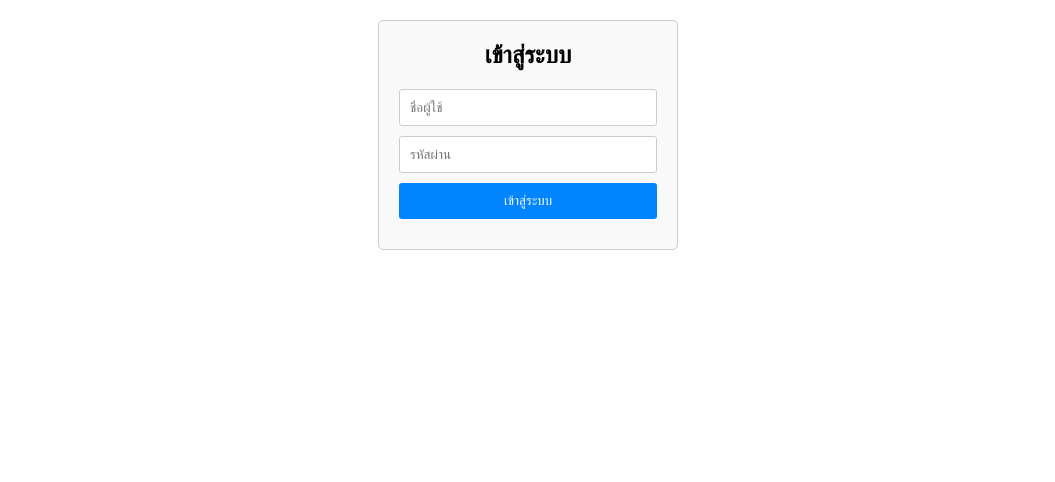
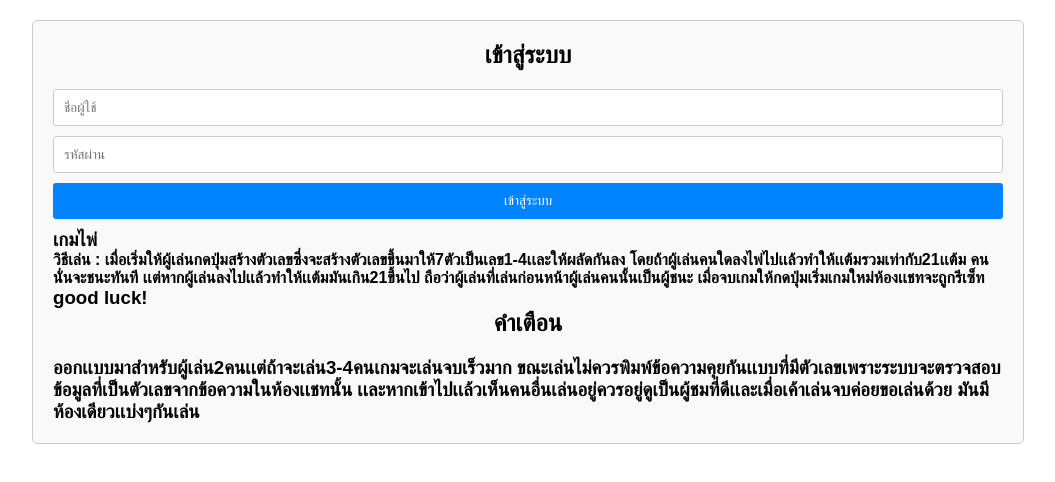
Before and after one commit to pp300950/cardgame2player, a plain HTML site: page index.html in a window 1280 px wide. Shown: the whole page, without its empty margins (112-1167 px from the left). Drawn offline with Linux system fonts and the light colour scheme; no server answers.

Commit message:
cardgame2player

```diff
--- a/index.html
+++ b/index.html
@@ -152,7 +152,7 @@
 
         /* CSS สำหรับหน้าล็อกอิน */
         .login-form {
-            width: 300px;
+            width: 80%;
             margin: auto auto;
             padding: 20px;
             border: 1px solid #ccc;
@@ -207,7 +207,18 @@
         <input type="text" id="username" placeholder="ชื่อผู้ใช้"><br>
         <input type="password" id="password" placeholder="รหัสผ่าน"><br>
         <button id="loginBtn">เข้าสู่ระบบ</button>
+        <h3>เกมไพ่</h3>
+            <h4> วิธีเล่น :
+            เมื่อเริ่มให้ผู้เล่นกดปุ่มสร้างตัวเลขซึ่งจะสร้างตัวเลขขึ้นมาให้7ตัวเป็นเลข1-4เเละให้ผลัดกันลง    โดยถ้าผู้เล่นคนใดลงไพ่ไปเเล้วทำให้เเต้มรวมเท่ากับ21เเต้ม  คนนั่นจะชนะทันที    เเต่หากผู้เล่นลงไปเเล้วทำให้เเต้มมันเกิน21ขึ้นไป   ถือว่าผู้เล่นที่เล่นก่อนหน้าผู้เล่นคนนั้นเป็นผู้ชนะ
+            เมื่อจบเกมให้กดปุ่มเริ่มเกมใหม่ห้องเเชทจะถูกรีเซ็ท</h4>
+            <h3>good luck!</h3>
+            <h2>คำเตือน</h2>
+            <h3>ออกเเบบมาสำหรับผู้เล่น2คนเเต่ถ้าจะเล่น3-4คนเกมจะเล่นจบเร็วมาก
+                ขณะเล่นไม่ควรพิมพ์ข้อความคุยกันเเบบที่มีตัวเลขเพราะระบบจะตรวจสอบข้อมูลที่เป็นตัวเลขจากข้อความในห้องเเชทนั้น
+                เเละหากเข้าไปเเล้วเห็นคนอื่นเล่นอยู่ควรอยู่ดูเป็นผู้ชมที่ดีเเละเมื่อเค้าเล่นจบค่อยขอเล่นด้วย  มันมีห้องเดียวเเบ่งๆกันเล่น</h3>
+
     </div>
+
 
     <div class="card" id="card">
         <div class="user-detail">
@@ -270,6 +281,9 @@
 
                 chatContainer.style.display = 'block';
                 loginForm.style.display = 'none';
+                 // Update the username display
+        document.getElementById('showUsername').textContent = `${username} ผู้น่ารัก`;
+
 
                 // Listen for Enter key press in the message input field
                 txtMsg.addEventListener('keypress', (e) => {
```
